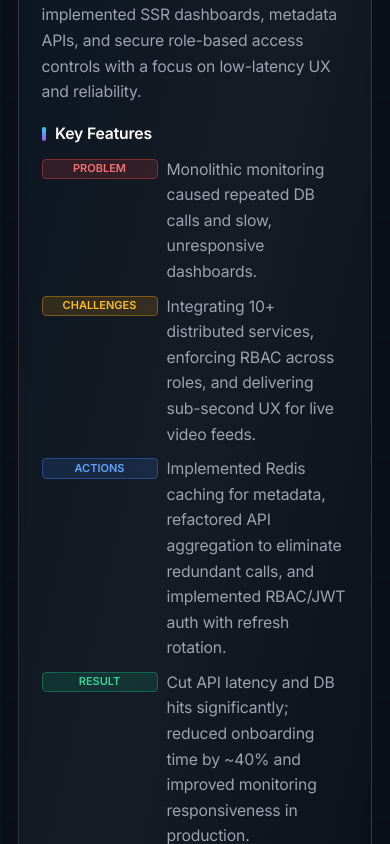
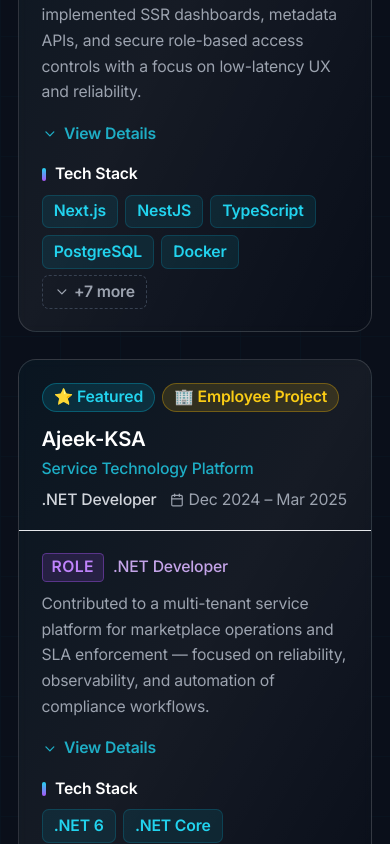
Before and after one commit to Muhammad-Taqi-Dev/DevFolioX, a Next.js app: page / in a window 390 px wide. Shown: the part 9120-9964 px from the top of the page. Built offline with nearby package versions, Linux system fonts and the light colour scheme.

Commit message:
feat: add responsive Projects section component with expandable details and tech stack filter

```diff
--- a/components/sections/Projects.tsx
+++ b/components/sections/Projects.tsx
@@ -66,10 +66,11 @@
   project: Project;
   index: number;
 }) => {
-  const [expanded, setExpanded] = useState(false);
+  const [techExpanded, setTechExpanded] = useState(false);
+  const [detailsOpen, setDetailsOpen] = useState(false);
   const MAX_TECHS = 5;
   const showMore = project.technologies.length > MAX_TECHS;
-  const visibleTechs = expanded
+  const visibleTechs = techExpanded
     ? project.technologies
     : project.technologies.slice(0, MAX_TECHS);
 
@@ -150,8 +151,34 @@
           </p>
         </div>
 
-        {/* PCAR Features */}
-        <div>
+        {/* View Details toggle */}
+        <button
+          onClick={() => setDetailsOpen((prev) => !prev)}
+          className="flex items-center gap-1.5 text-sm font-semibold text-cyan-400/80 hover:text-cyan-300 transition-colors duration-200 w-fit"
+        >
+          {detailsOpen ? (
+            <>
+              <FiChevronUp className="text-sm" /> Hide Details
+            </>
+          ) : (
+            <>
+              <FiChevronDown className="text-sm" /> View Details
+            </>
+          )}
+        </button>
+
+        {/* PCAR Features — collapsible */}
+        <AnimatePresence initial={false}>
+          {detailsOpen && (
+            <motion.div
+              key="pcarl"
+              initial={{ opacity: 0, height: 0 }}
+              animate={{ opacity: 1, height: "auto" }}
+              exit={{ opacity: 0, height: 0 }}
+              transition={{ duration: 0.3, ease: "easeInOut" }}
+              className="overflow-hidden"
+            >
+              <div className="pt-1">
                 <h4 className="flex items-center gap-2 text-sm font-bold text-white mb-2.5">
                   <span className="flex-shrink-0 w-1 h-3 rounded-full bg-gradient-to-b from-cyan-400 to-purple-500" />
                   Key Features
@@ -168,7 +195,7 @@
                     return (
                       <li
                         key={i}
-                  className="grid grid-cols-[116px_minmax(0,1fr)] sm:grid-cols-[128px_minmax(0,1fr)] items-start gap-x-2 text-sm text-gray-400 leading-relaxed group-hover:text-gray-300 transition-colors duration-300"
+                        className="grid grid-cols-[116px_minmax(0,1fr)] sm:grid-cols-[128px_minmax(0,1fr)] items-start gap-x-2 text-sm text-gray-400 leading-relaxed"
                       >
                         {style && rawLabel ? (
                           <>
@@ -190,6 +217,9 @@
                   })}
                 </ul>
               </div>
+            </motion.div>
+          )}
+        </AnimatePresence>
 
         {/* Tech Stack */}
         <div>
@@ -214,10 +244,10 @@
             </AnimatePresence>
             {showMore && (
               <button
-                onClick={() => setExpanded(!expanded)}
+                onClick={() => setTechExpanded(!techExpanded)}
                 className="flex items-center gap-1 px-2.5 py-1 rounded-md text-sm font-semibold text-gray-400 hover:text-cyan-400 border border-dashed border-gray-700 hover:border-cyan-500/50 transition-all duration-200"
               >
-                {expanded ? (
+                {techExpanded ? (
                   <>
                     <FiChevronUp className="text-sm" /> Less
                   </>
@@ -613,7 +643,7 @@
         </motion.div>
 
         {/* ── Grid ─────────────────────────────────────────────────────────── */}
-        <div className="grid grid-cols-1 sm:grid-cols-2 lg:grid-cols-3 gap-6 items-start">
+        <div className="grid grid-cols-1 sm:grid-cols-2 lg:grid-cols-3 gap-6">
           {projects.map((project, index) => (
             <ProjectCard key={index} project={project} index={index} />
           ))}
```
Lines whose indentation alone changed are shown as unchanged.
